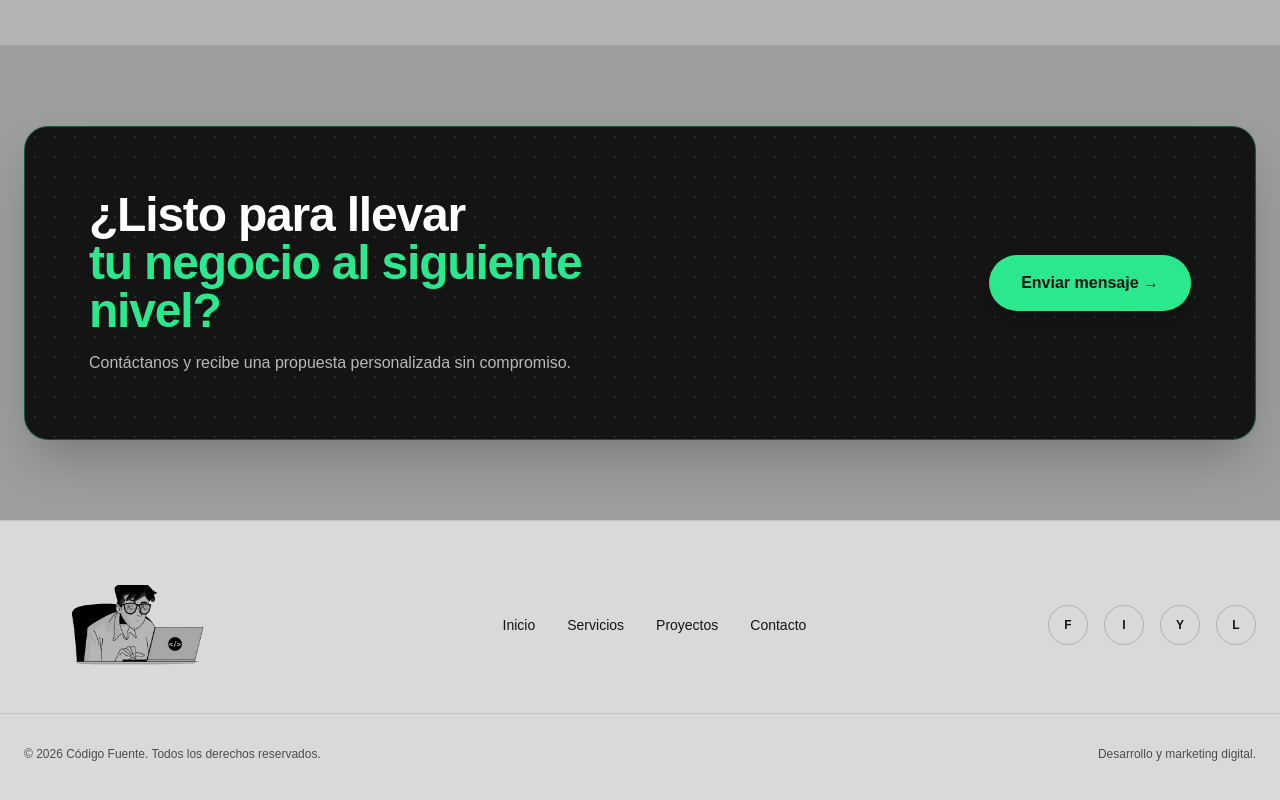
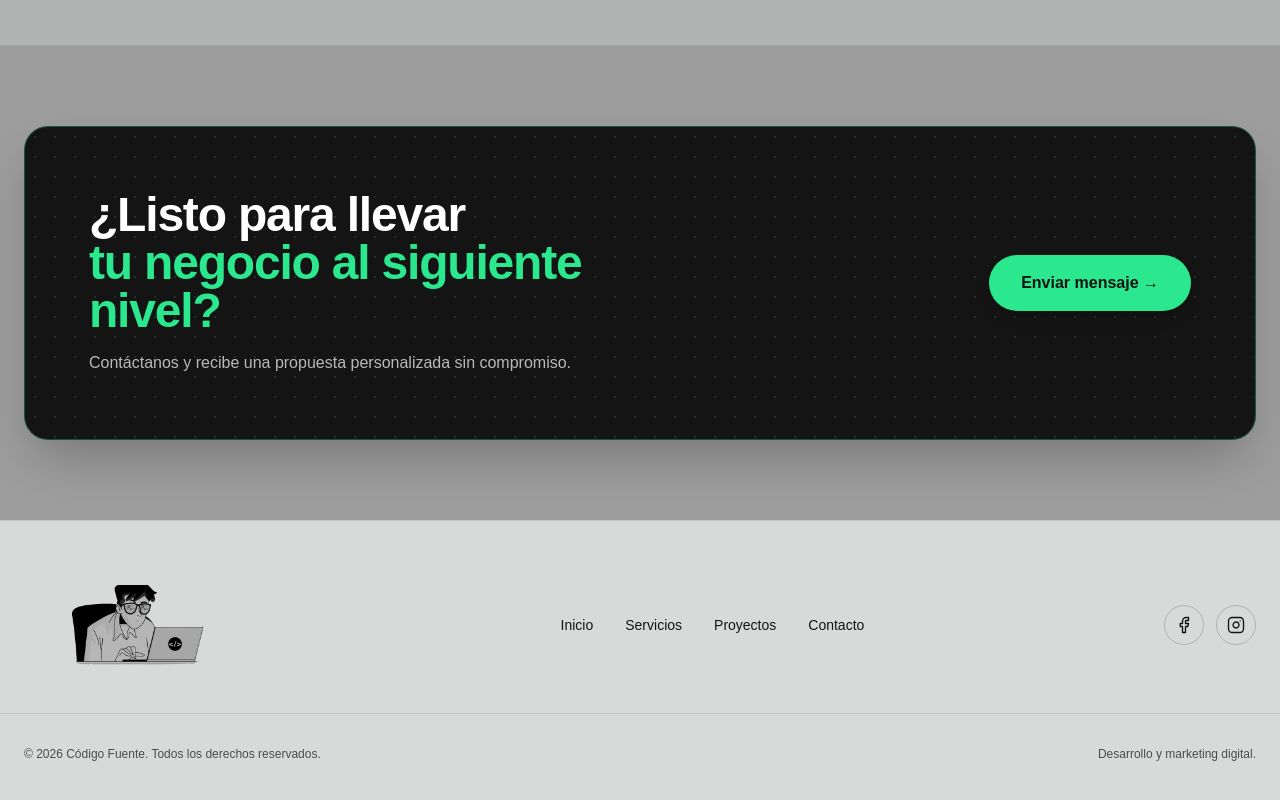
Before and after one commit to Xhan88/Codigo-Fuente, a React (Vite) app: page / in a window 1280 px wide. Shown: the part 5353-6153 px from the top of the page. Built offline with nearby package versions, Linux system fonts and the light colour scheme.

Commit message:
social networks

```diff
--- a/src/components/layout/Footer.tsx
+++ b/src/components/layout/Footer.tsx
@@ -1,5 +1,6 @@
 import { Logo } from '../ui/Logo';
 import { NAV_LINKS } from '../../data/siteData';
+import { Facebook, Instagram } from 'lucide-react';
 
 export function Footer() {
   return (
@@ -16,18 +17,30 @@ export function Footer() {
         </div>
 
         {/* Social Icons */}
-        <div className="flex items-center gap-4 text-[#141414]">
-          {['facebook', 'instagram', 'youtube', 'linkedin'].map((social) => (
-            <a
-              key={social}
-              href={`#${social}`}
-              className="w-10 h-10 rounded-full border border-[#141414]/20 flex items-center justify-center hover:bg-[#2BE88E] hover:border-[#2BE88E] hover:text-[#141414] transition-all"
-              aria-label={social}
-            >
-              <span className="capitalize text-xs font-bold">{social[0].toUpperCase()}</span>
-            </a>
-          ))}
-        </div>
+
+{/* Social Icons */}
+<div className="flex items-center gap-3 text-[#141414]">
+  <a
+    href="https://www.facebook.com/profile.php?id=61581919241061&locale=es_LA"
+    target="_blank"
+    rel="noopener noreferrer"
+    aria-label="Facebook"
+    className="w-10 h-10 rounded-full border border-[#141414]/20 flex items-center justify-center hover:bg-[#2BE88E] hover:border-[#2BE88E] hover:text-[#141414] transition-all duration-300"
+  >
+    <Facebook size={18} strokeWidth={1.8} />
+  </a>
+
+  <a
+    href="https://www.instagram.com/codigofuentecm/"
+    target="_blank"
+    rel="noopener noreferrer"
+    aria-label="Instagram"
+    className="w-10 h-10 rounded-full border border-[#141414]/20 flex items-center justify-center hover:bg-[#2BE88E] hover:border-[#2BE88E] hover:text-[#141414] transition-all duration-300"
+  >
+    <Instagram size={18} strokeWidth={1.8} />
+  </a>
+</div>
+
       </div>
 
       <div className="max-w-7xl mx-auto px-6 pt-8 flex flex-col sm:flex-row items-center justify-between text-xs text-[#4A4D4D] gap-4">
--- a/src/sections/Pricing.tsx
+++ b/src/sections/Pricing.tsx
@@ -72,7 +72,7 @@ export function Pricing() {
     },
   ];
 
-  const whatsappNumber = '523781234567'; // Reemplazar con tu número real
+  const whatsappNumber = '523781426360'; // Reemplazar con tu número real
 
   const contactWhatsApp = (planName: string) => {
     const message = encodeURIComponent(
@@ -119,7 +119,7 @@ export function Pricing() {
               key={plan.id}
               className={`relative flex flex-col rounded-2xl p-7 sm:p-8 transition-all duration-300 ${
                 plan.featured
-  ? 'bg-[#141414] text-white border-2 border-[#2BE88E] shadow-[0_0_15px_rgba(43,232,142,0.15)] hover:shadow-[0_0_20px_rgba(43,232,142,0.35),0_0_45px_rgba(43,232,142,0.15)] hover:border-[#2BE88E] md:scale-[1.03] z-10 transition-all duration-500'
+                   ? 'bg-[#141414] text-white border-2 border-[#2BE88E] shadow-[0_0_15px_rgba(43,232,142,0.15)] hover:shadow-[0_0_20px_rgba(43,232,142,0.35),0_0_45px_rgba(43,232,142,0.15)] hover:border-[#2BE88E] md:scale-[1.03] z-10 transition-all duration-500'
                   : 'bg-[#D8DADA] text-[#141414] border border-[#141414]/15 hover:border-[#2BE88E] hover:-translate-y-1'
               }`}
             >
```
